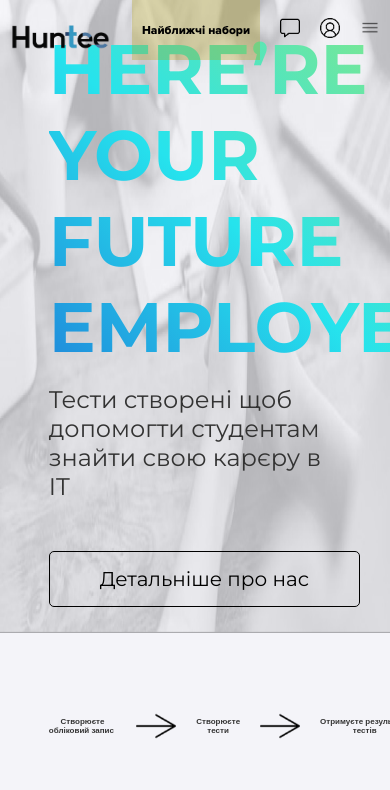
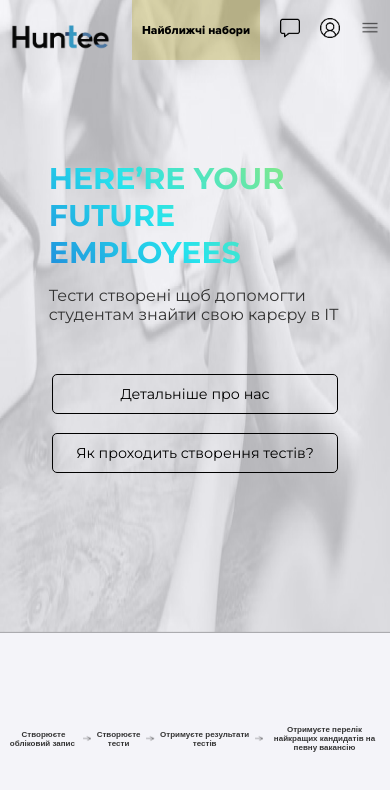
Before and after one commit to valerii-okhmak/huntee, a React (Create React App) app in the folder frontend/: page /companymain in a window 390 px wide. Shown: the top 790 px of the page. Built offline with nearby package versions, Linux system fonts and the light colour scheme; a web font is replaced by a local one.

Commit message:
style: enhance responsive design for CompanyAboutUs, CompanyOptions, and CompanyWelcome components

```diff
--- a/frontend/src/components/companyAboutUs/CompanyAboutUs.css
+++ b/frontend/src/components/companyAboutUs/CompanyAboutUs.css
@@ -2,16 +2,16 @@
 @import url('https://fonts.googleapis.com/css2?family=Cousine:ital,wght@0,400;0,700;1,400;1,700&family=Kantumruy+Pro:ital,wght@0,100..700;1,100..700&display=swap');
 
 .companyAboutUs {
-    height: 100vh;
+    min-height: 100vh;
     background-color: #D9D9D9;
-    padding: 100px 0;
+    padding: clamp(40px, 10vw, 100px) 0;
 }
 
 
 .companyAboutUs__title {
     font-family: 'Montserrat', sans-serif;
     color: #FFFFFF;
-    font-size: 100px;
+    font-size: clamp(40px, 8vw, 100px);
     font-weight: 700;
     opacity: 0.75;
     margin-left: 12.5%;
@@ -58,3 +58,9 @@
 .companyAboutUs__benefit-big {
     flex: 1 1 calc((100% - 15px ) / 2);
 }
+
+@media screen and (max-width: 768px) {
+    .companyAboutUs__title {
+        margin-left: 15px;
+    }
+}
--- a/frontend/src/components/companyOptions/CompanyOptions.css
+++ b/frontend/src/components/companyOptions/CompanyOptions.css
@@ -19,7 +19,7 @@
 .companyOptions__title {
     font-family: 'Montserrat', sans-serif;
     color: #585858;
-    font-size: 60px;
+    font-size: clamp(28px, 6vw, 60px);
     font-weight: 700;
     margin-bottom: 30px;
 }
@@ -43,6 +43,7 @@
     transition: background-color 0.3s ease, box-shadow 0.3s ease;
     box-shadow: 0 4px 20px rgba(0, 0, 0, 0.9);
     text-decoration: none;
+    text-align: center;
 }
 
 .co-button:hover {
@@ -50,3 +51,9 @@
     box-shadow: 0 4px 20px rgba(0, 0, 0, 0.9);
     color: #000;
 }
+
+@media screen and (max-width: 795px) {
+    .companyOptions__buttons {
+        flex-direction: column;
+    }
+}
--- a/frontend/src/components/companyWelcome/CompanyWelcome.css
+++ b/frontend/src/components/companyWelcome/CompanyWelcome.css
@@ -30,7 +30,7 @@
 
 
 .companyWelcome__title {
-    font-size: 70px;
+    font-size: clamp(30px, 6vw, 70px);
     font-family: 'Montserrat', sans-serif;
     font-weight: 700;
     background: linear-gradient(45deg, #001a61, #160dc2, #26e3ed, #f0ed15,#fffd87);
@@ -41,31 +41,29 @@
     animation: gradientAnimation 20s infinite linear;
     position: relative;
     z-index: 2;
-
     user-select: none;
 }
 
 .companyWelcome__subtitle {
-    font-size: 24px;
+    font-size: clamp(16px, 2.5vw, 24px);
     font-family: 'Montserrat', sans-serif;
     font-weight: 400;
 }
 
 .companyWelcome__buttons{
     display: flex;
-    justify-content: space-between;
     flex-direction: row;
-    gap: 50px;
+    gap: clamp(10px, 5vw, 50px);
     margin-top: 35px;
 }
 
 .companyWelcome__button {
     font-family: 'Montserrat', sans-serif;
     color: #000;
-    font-size: clamp(20px, 1.2vw + 0.8rem, 16px);
+    font-size: clamp(8px, 1.2vw + 0.6rem, 20px);
     font-weight: 400;
     border-radius: 5px;
-    padding: 15px 50px;
+    padding: clamp(8px, 2.5vw, 15px) clamp(20px, 6vw, 50px);
     border: 1px solid #000;
     cursor: pointer;
     text-decoration: none;
@@ -82,12 +80,13 @@
     height: 25vh;
     display: flex;
     align-items: center;
+    width: 75%;
+    margin: 0 auto;
 }
 
 .overlay-companyWelcome {
     z-index: 1;
     width: 100%;
-    min-height: clamp(100px, 10vh, 250px);
     padding: 10px 0;
 }
 
@@ -99,7 +98,7 @@
     width: 100%;
     display: flex;
     align-items: center;
-    gap: 20px;
+    gap: clamp(2px, 1.5vw, 20px);
 }
 
 .companyWelcome_step {
@@ -109,7 +108,7 @@
 }
 
 .companyWelcome_arrow {
-    width: 40px;
+    width: clamp(6px, 2vw, 40px);
 }
 
 @keyframes fadeSlideIn {
@@ -163,3 +162,16 @@
 .companyWelcome_steps.pan-animation > *:nth-child(7) {
     animation-delay: 1.8s;
 }
+
+@media screen and (max-width: 768px) {
+    .companyWelcome_container{
+        width: 95%;
+    }
+}
+
+@media screen and (max-width: 930px) {
+    .companyWelcome__buttons {
+        flex-direction: column;
+        align-self: center;
+    }
+}
--- a/frontend/src/components/companyWelcome/CompanyWelcome.js
+++ b/frontend/src/components/companyWelcome/CompanyWelcome.js
@@ -46,7 +46,7 @@ const CompanyWelcome = () => {
                 </div>
             </div>
         </div>
-        <div className='container companyWelcome_container'>
+        <div className='companyWelcome_container'>
             <div className="overlay-companyWelcome" ref={overlayRef}>
                 <div className={`companyWelcome_steps ${animate ? 'pan-animation' : ''}`}>
                     <div className="companyWelcome_step">Створюєте обліковий запис </div>
```
